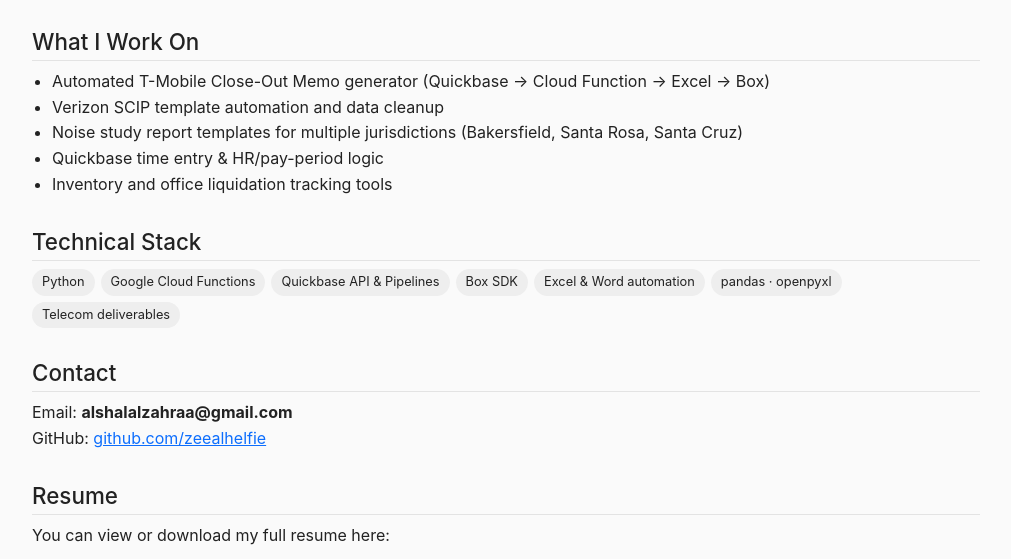
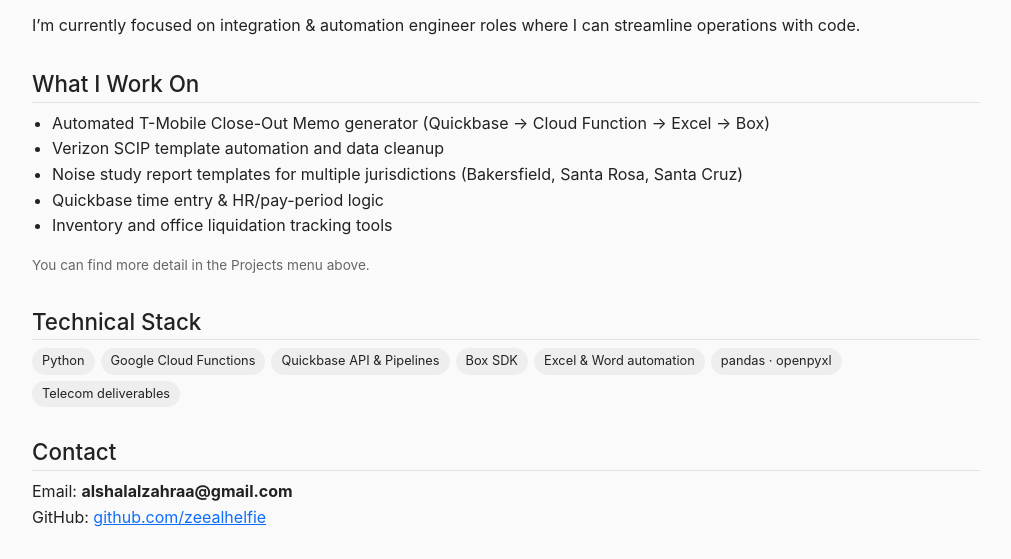
Before and after one commit to zeealhelfie/zeealhelfie.github.io, a website: page index.html in a window 1280 px wide. Shown: the part 219-778 px from the top of the page, without its empty margins (134-1145 px from the left). Drawn offline with nearby package versions, Linux system fonts and the light colour scheme.

Commit message:
index.html updates

```diff
--- a/index.html
+++ b/index.html
@@ -131,6 +131,10 @@
           Excel/Word automation that turn manual, messy processes into reliable
           systems.
         </p>
+        <p>
+          I’m currently focused on integration & automation engineer roles where
+          I can streamline operations with code.
+        </p>
       </section>
 
       <section class="section">
@@ -148,6 +152,7 @@
           <li>Quickbase time entry & HR/pay-period logic</li>
           <li>Inventory and office liquidation tracking tools</li>
         </ul>
+        <p class="meta">You can find more detail in the Projects menu above.</p>
       </section>
 
       <section class="section">
```
